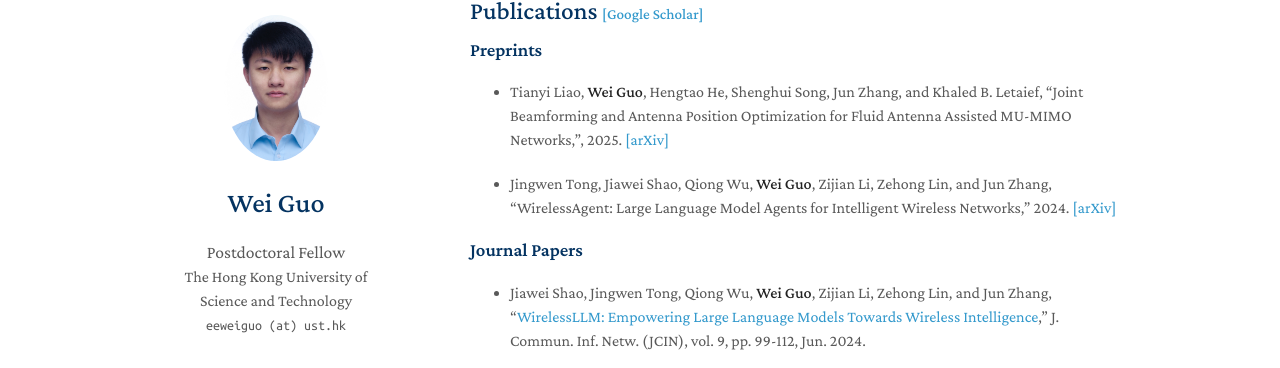
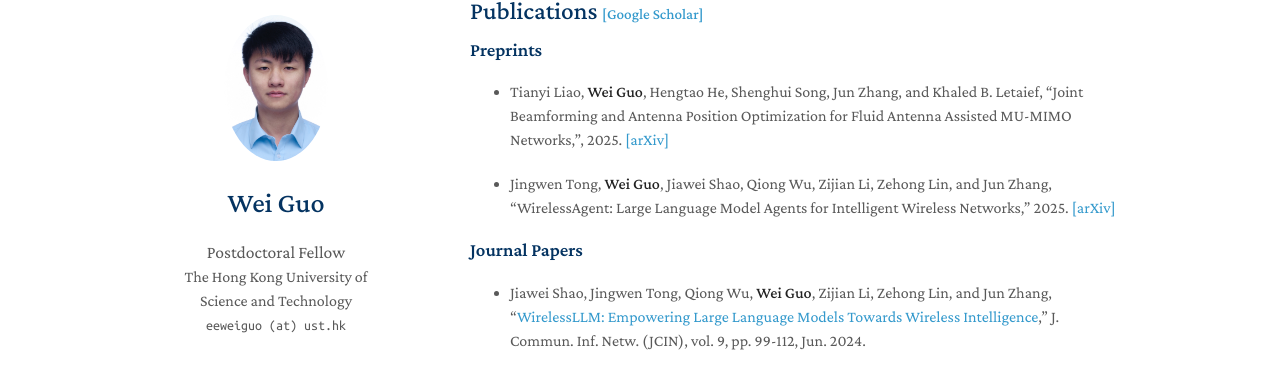
Before and after one commit to weiiguo/weiiguo.github.io, a Jekyll site: the page built from academics.md, in a window 1280 px wide and 900 px high. Shown: the part 129-497 px from the top of the window. Built offline with Jekyll 4.4.1, drawn with Linux system fonts in a browser that asks for light colours; a style sheet for code colours, icons or effects is not loaded.

Commit message:
Update News and Preprints

```diff
--- a/academics.md
+++ b/academics.md
@@ -9,7 +9,7 @@
 
 - Tianyi Liao, **Wei Guo**, Hengtao He, Shenghui Song, Jun Zhang, and Khaled B. Letaief, "Joint Beamforming and Antenna Position Optimization for Fluid Antenna Assisted MU-MIMO Networks,", 2025. [\[arXiv\]](https://arxiv.org/abs/2503.04040)
 
-- Jingwen Tong, Jiawei Shao, Qiong Wu, **Wei Guo**, Zijian Li, Zehong Lin, and Jun Zhang, "WirelessAgent: Large Language Model Agents for Intelligent Wireless Networks," 2024. [\[arXiv\]](https://arxiv.org/abs/2409.07964)
+- Jingwen Tong, **Wei Guo**, Jiawei Shao, Qiong Wu, Zijian Li, Zehong Lin, and Jun Zhang, "WirelessAgent: Large Language Model Agents for Intelligent Wireless Networks," 2025. [\[arXiv\]](https://arxiv.org/abs/2505.01074)
 
 ### Journal Papers
 
```
Also changed, not shown: index.md (+1 -0 lines).
